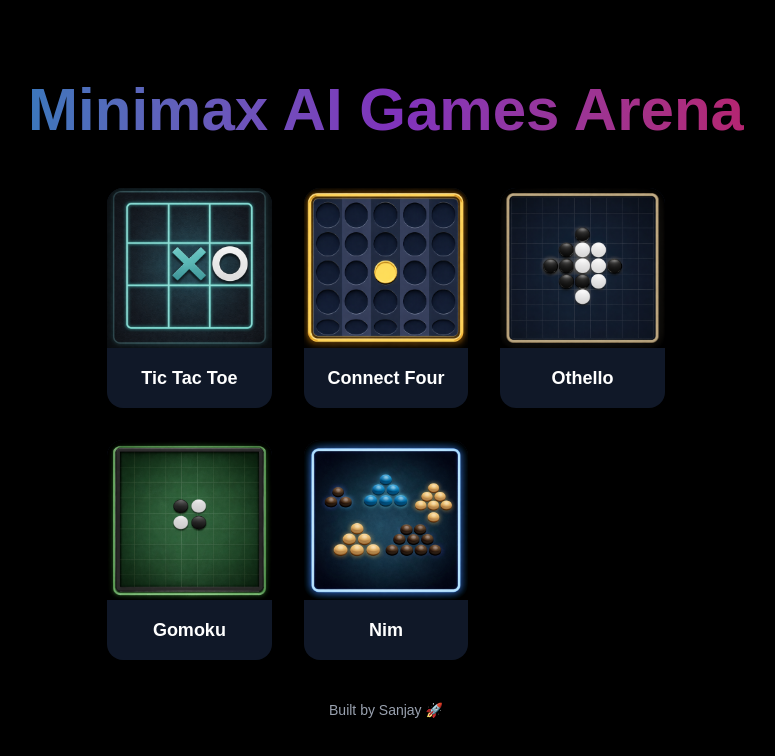
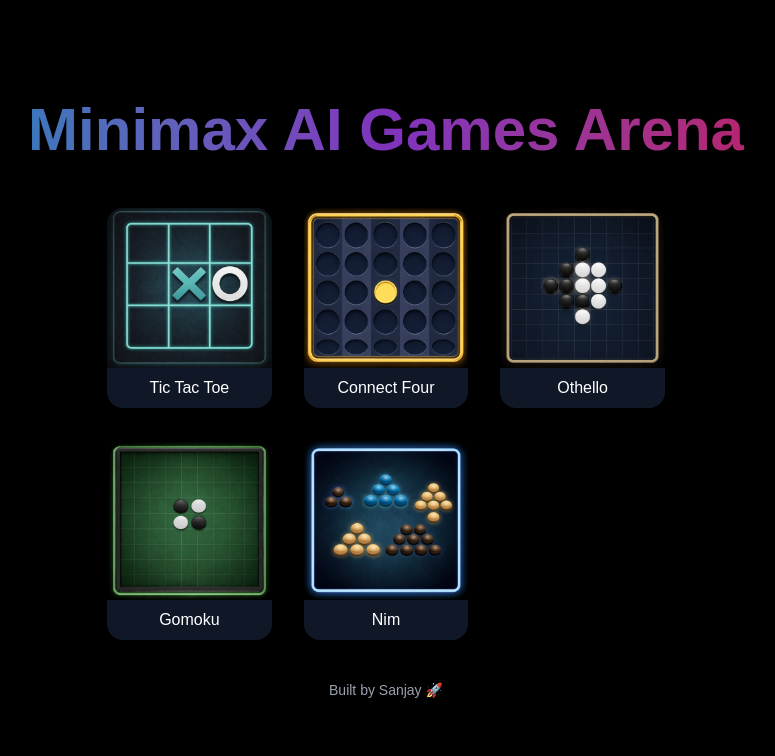
Before and after one commit to RuthlesSan/tic-tac-toe-ai, a Next.js app: page / in a window 1280 px wide. Shown: the top 756 px of the page, without its empty margins (254-1029 px from the left). Built offline with nearby package versions, Linux system fonts and the light colour scheme.

Commit message:
images added

```diff
--- a/app/page.js
+++ b/app/page.js
@@ -48,9 +48,8 @@ export default function Home() {
 
       {/* 🎮 Grid */}
       <div
-        className={`grid grid-cols-1 sm:grid-cols-2 md:grid-cols-3 gap-8 transition-all duration-700 ${
-          loaded ? "opacity-100 translate-y-0" : "opacity-0 translate-y-10"
-        }`}
+        className={`grid grid-cols-1 sm:grid-cols-2 md:grid-cols-3 gap-8 transition-all duration-700 ${loaded ? "opacity-100 translate-y-0" : "opacity-0 translate-y-10"
+          }`}
       >
         {games.map((game, i) => (
           <div
@@ -66,7 +65,7 @@ export default function Home() {
             />
 
             {/* Name */}
-            <div className="p-4 text-center text-lg font-semibold">
+            <div className="py-2 text-center text-base font-medium">
               {game.name}
             </div>
           </div>
```
